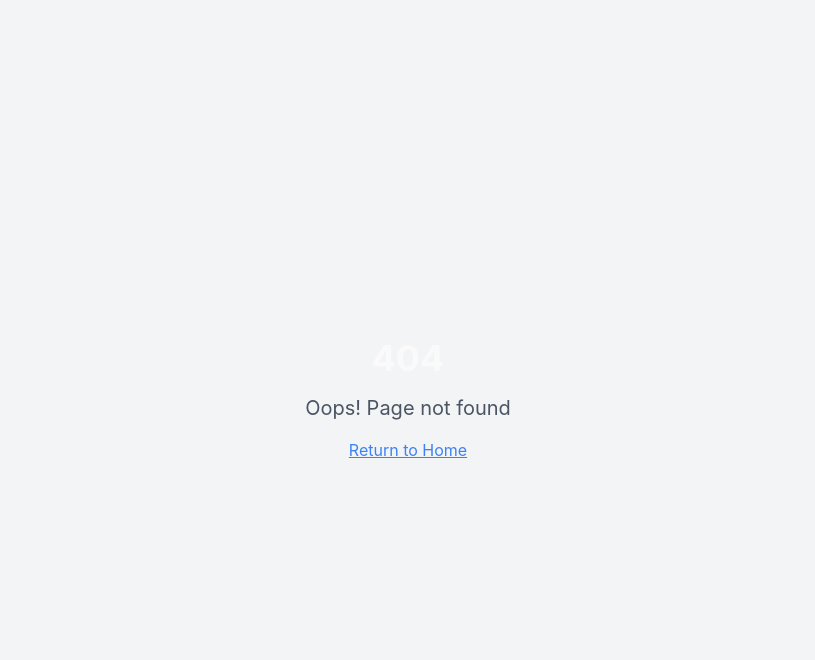
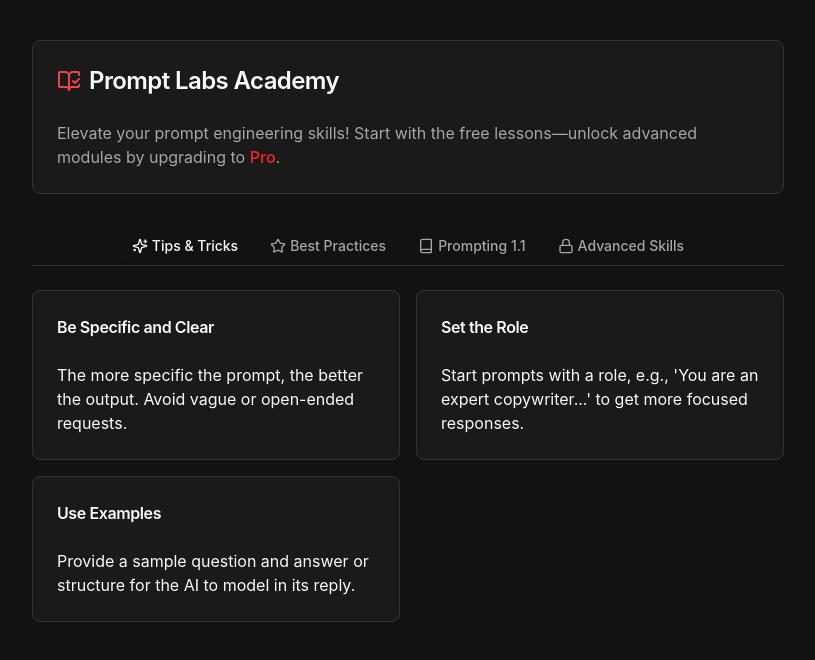
Before and after one commit to Andreaengenering/prompt-labs, a React (Vite) app: page /academy in a window 1280 px wide. Before the commit this address had no page. Shown: the top 660 px of the page, without its empty margins (232-1047 px from the left). Built offline with nearby package versions, Linux system fonts and the light colour scheme.

Commit message:
Add Prompt Labs Academy to navigation
Add Prompt Labs Academy section to the navigation bar, including lessons on prompt generation. Implement free and pro-gated content.

```diff
--- a/src/App.tsx
+++ b/src/App.tsx
@@ -1,4 +1,3 @@
-
 import { Toaster } from "@/components/ui/toaster";
 import { Toaster as Sonner } from "@/components/ui/sonner";
 import { TooltipProvider } from "@/components/ui/tooltip";
@@ -16,6 +15,7 @@ import Analytics from "./pages/Analytics";
 import Integrations from "./pages/Integrations";
 import Auth from "./pages/Auth";
 import NotFound from "./pages/NotFound";
+import Academy from "./pages/Academy";
 
 const queryClient = new QueryClient({
   defaultOptions: {
@@ -92,6 +92,7 @@ const App = () => (
                   </ProtectedRoute>
                 }
               />
+              <Route path="/academy" element={<Academy />} />
               <Route path="*" element={<NotFound />} />
             </Routes>
           </AuthProvider>
--- a/src/components/AppSidebar.tsx
+++ b/src/components/AppSidebar.tsx
@@ -1,4 +1,3 @@
-
 import { useState } from 'react';
 import { Link, useLocation } from 'react-router-dom';
 import { useAuth } from '@/hooks/useAuth';
@@ -25,7 +24,7 @@ import { Avatar, AvatarFallback, AvatarImage } from '@/components/ui/avatar';
 import { Button } from '@/components/ui/button';
 import {
   Zap, LayoutDashboard, Bot, BookOpen, BarChart3, Globe,
-  User, Settings, HelpCircle, LogOut, Plus, Crown
+  User, Settings, HelpCircle, LogOut, Plus, Crown, BookText
 } from 'lucide-react';
 
 const navigationItems = [
@@ -53,6 +52,12 @@ const navigationItems = [
     title: 'Integrations',
     url: '/integrations',
     icon: Globe,
+  },
+  // NEW: Academy link
+  {
+    title: 'Prompt Labs Academy',
+    url: '/academy',
+    icon: BookText,
   },
 ];
 
--- /dev/null
+++ b/src/components/academy/LessonCard.tsx
@@ -0,0 +1,49 @@
+
+import { Card, CardContent, CardHeader, CardTitle } from "@/components/ui/card";
+import { Lock, Unlock } from "lucide-react";
+import { Button } from "@/components/ui/button";
+
+interface LessonCardProps {
+  lesson: {
+    title: string;
+    description: string;
+    free: boolean;
+  };
+  locked: boolean;
+  upgradeLink: string | null;
+}
+
+export function LessonCard({ lesson, locked, upgradeLink }: LessonCardProps) {
+  return (
+    <Card className="relative h-full">
+      <CardHeader>
+        <div className="flex items-center gap-2">
+          <CardTitle className="text-base font-semibold">{lesson.title}</CardTitle>
+          {locked ? (
+            <Lock className="h-4 w-4 text-red-400" />
+          ) : lesson.free === false ? (
+            <Unlock className="h-4 w-4 text-green-500" />
+          ) : null}
+        </div>
+      </CardHeader>
+      <CardContent>
+        {locked ? (
+          <div>
+            <p className="mb-2 text-muted-foreground">This lesson requires a Pro subscription.</p>
+            {upgradeLink && (
+              <Button
+                size="sm"
+                className="w-full mt-2 bg-gradient-to-r from-red-600 to-red-500 hover:from-red-700 hover:to-red-600 text-white"
+                asChild
+              >
+                <a href={upgradeLink}>Upgrade to Pro</a>
+              </Button>
+            )}
+          </div>
+        ) : (
+          <p>{lesson.description}</p>
+        )}
+      </CardContent>
+    </Card>
+  );
+}
--- /dev/null
+++ b/src/pages/Academy.tsx
@@ -0,0 +1,165 @@
+
+import { useSubscription } from "@/hooks/useSubscription";
+import { Card, CardContent, CardHeader, CardTitle } from "@/components/ui/card";
+import { Tabs, TabsContent, TabsList, TabsTrigger } from "@/components/ui/tabs";
+import { Book, Lock, Unlock, Sparkles, Star, BookOpenCheck } from "lucide-react";
+import { LessonCard } from "@/components/academy/LessonCard";
+
+const lessons = {
+  "tips": [
+    {
+      title: "Be Specific and Clear",
+      description: "The more specific the prompt, the better the output. Avoid vague or open-ended requests.",
+      free: true,
+    },
+    {
+      title: "Set the Role",
+      description: "Start prompts with a role, e.g., 'You are an expert copywriter...' to get more focused responses.",
+      free: true,
+    },
+    {
+      title: "Use Examples",
+      description: "Provide a sample question and answer or structure for the AI to model in its reply.",
+      free: true,
+    },
+  ],
+  "best": [
+    {
+      title: "Iterate & Refine",
+      description: "Refine prompts after each run. Ask follow-up questions or clarify details if the initial answer isn’t perfect.",
+      free: true,
+    },
+    {
+      title: "Explicit Formatting",
+      description: "Request specific output formats, like bullet points, tables, or markdown for more readable responses.",
+      free: true,
+    },
+  ],
+  "prompting": [
+    {
+      title: "Prompt Chaining",
+      description: "Break complex tasks into smaller prompts. Use outputs from one response as inputs for the next.",
+      free: true,
+    },
+    {
+      title: "Ask for Critique",
+      description: "Ask AI to review or critique its answer to discover errors or improvements.",
+      free: true,
+    },
+  ],
+  "advanced": [
+    {
+      title: "Few-Shot Learning",
+      description: "Show multiple Q&A pairs in your prompt to guide the AI’s style and logic (few-shot prompting).",
+      free: false,
+    },
+    {
+      title: "System Prompts",
+      description: "Use system-level instructions to nudge the AI’s tone and domain expertise (when supported).",
+      free: false,
+    },
+    {
+      title: "Chaining with Context",
+      description: "Pass along the conversation context in each prompt for continuity in long interactions.",
+      free: false,
+    },
+  ],
+};
+
+const Academy = () => {
+  const { subscriptionData } = useSubscription();
+  const isPro =
+    subscriptionData.subscribed &&
+    ['premium', 'pro-plus', 'executive-pro'].includes(subscriptionData.subscription_tier);
+
+  return (
+    <div className="max-w-3xl mx-auto my-10 px-2">
+      <Card className="mb-8">
+        <CardHeader>
+          <div className="flex items-center gap-2">
+            <BookOpenCheck className="h-6 w-6 text-red-500" />
+            <CardTitle className="text-2xl">Prompt Labs Academy</CardTitle>
+          </div>
+        </CardHeader>
+        <CardContent>
+          <p className="text-muted-foreground">
+            Elevate your prompt engineering skills! Start with the free lessons—unlock advanced modules by upgrading to <span className="text-red-600 font-semibold">Pro</span>.
+          </p>
+        </CardContent>
+      </Card>
+      <Tabs defaultValue="tips" className="w-full">
+        <TabsList className="flex flex-wrap gap-2 bg-background border-b mb-6 rounded-none">
+          <TabsTrigger value="tips"><Sparkles className="mr-1 h-4 w-4" />Tips & Tricks</TabsTrigger>
+          <TabsTrigger value="best"><Star className="mr-1 h-4 w-4" />Best Practices</TabsTrigger>
+          <TabsTrigger value="prompting"><Book className="mr-1 h-4 w-4" />Prompting 1.1</TabsTrigger>
+          <TabsTrigger value="advanced"><Lock className="mr-1 h-4 w-4" />Advanced Skills</TabsTrigger>
+        </TabsList>
+
+        <TabsContent value="tips">
+          <div className="grid sm:grid-cols-2 gap-4">
+            {lessons.tips.map((lesson) => (
+              <LessonCard
+                key={lesson.title}
+                lesson={lesson}
+                locked={false}
+                upgradeLink={null}
+              />
+            ))}
+          </div>
+        </TabsContent>
+
+        <TabsContent value="best">
+          <div className="grid sm:grid-cols-2 gap-4">
+            {lessons.best.map((lesson) => (
+              <LessonCard
+                key={lesson.title}
+                lesson={lesson}
+                locked={false}
+                upgradeLink={null}
+              />
+            ))}
+          </div>
+        </TabsContent>
+
+        <TabsContent value="prompting">
+          <div className="grid sm:grid-cols-2 gap-4">
+            {lessons.prompting.map((lesson) => (
+              <LessonCard
+                key={lesson.title}
+                lesson={lesson}
+                locked={false}
+                upgradeLink={null}
+              />
+            ))}
+          </div>
+        </TabsContent>
+
+        <TabsContent value="advanced">
+          <div className="grid sm:grid-cols-2 gap-4">
+            {lessons.advanced.map((lesson) => (
+              <LessonCard
+                key={lesson.title}
+                lesson={lesson}
+                locked={!isPro}
+                upgradeLink={!isPro ? "/dashboard" : null}
+              />
+            ))}
+            {!isPro && (
+              <div className="col-span-2 mt-6 text-center">
+                <div className="flex justify-center items-center gap-2 mb-2">
+                  <Lock className="text-red-500 h-6 w-6" />
+                  <span className="font-semibold text-lg">Unlock Advanced Skills</span>
+                </div>
+                <p>
+                  Upgrade to <span className="font-bold text-red-600">Pro</span> to access all lessons!
+                </p>
+              </div>
+            )}
+          </div>
+        </TabsContent>
+      </Tabs>
+    </div>
+  );
+};
+
+export default Academy;
```
